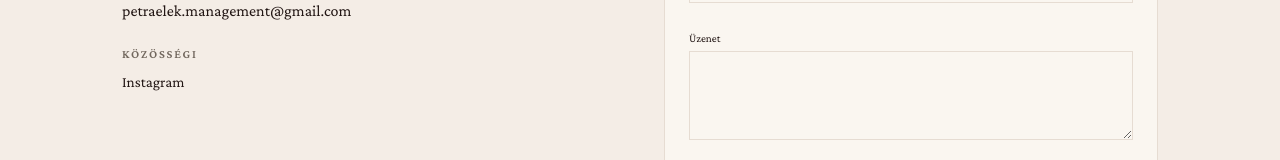
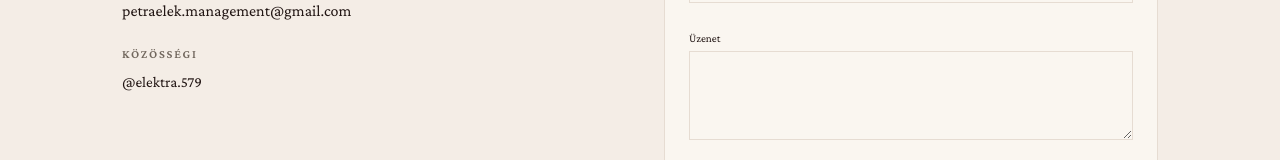
Before and after one commit to elekpetra99/elekpetra, a Next.js app: page / in a window 1280 px wide. Shown: the part 8940-9100 px from the top of the page. Built offline with nearby package versions, Linux system fonts and the light colour scheme.

Commit message:
Contact: display Instagram handle @elektra.579 instead of generic label

```diff
--- a/src/components/Contact.tsx
+++ b/src/components/Contact.tsx
@@ -3,7 +3,7 @@
 import { useLanguage } from "@/components/LanguageContext";
 
 const socials = [
-  { name: "Instagram", url: "https://www.instagram.com/elektra.579" },
+  { name: "@elektra.579", url: "https://www.instagram.com/elektra.579" },
 ];
 
 const content = {
```
